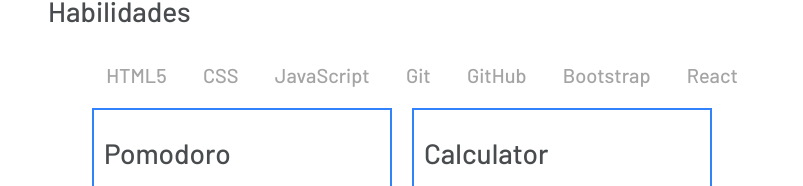
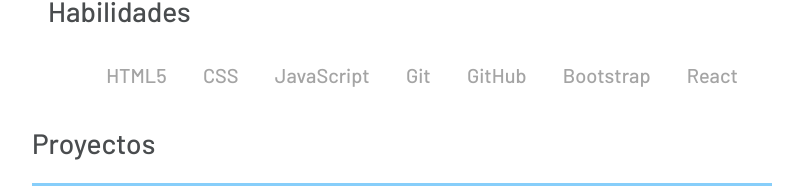
Before and after one commit to berriop-prog/portfolio-paola-berrio, a React (Create React App) app: page / in a window 1280 px wide. Shown: the part 1355-1541 px from the top of the page, without its empty margins (238-1041 px from the left). Built offline with nearby package versions, Linux system fonts and the light colour scheme.

Commit message:
cambios en el css de los componentes

```diff
--- a/src/components/header/Header.css
+++ b/src/components/header/Header.css
@@ -34,3 +34,11 @@ header {
   cursor: pointer;
   border-left: solid 2px #3283fb;
 }
+
+.option:hover {
+  transform: scale(1.1);
+}
+
+.option:hover a {
+  border-bottom: 1px solid #ffffff;
+}
--- a/src/components/projects/Projects.css
+++ b/src/components/projects/Projects.css
@@ -5,9 +5,10 @@ div.projects-wrapper {
   justify-content: space-around;
   align-items: center;
   flex-wrap: wrap;
+  background-color: lightskyblue;
 }
 .projects-wrapper {
-  max-width: 640px;
+  max-width: 740px;
   width: 100%;
   margin: 0 auto 0 auto;
   display: flex;
@@ -15,3 +16,8 @@ div.projects-wrapper {
   align-items: center;
   text-align: justify;
 }
+
+.projects-title {
+  font-size: 28px;
+  font-weight: 100;
+}
--- a/src/components/projects/Projects.js
+++ b/src/components/projects/Projects.js
@@ -5,9 +5,11 @@ import './Projects.css';
 
 const Projects = () => {
   return (
+    <div>
+    <h2 className="projects-title">Proyectos</h2>
     <div className='projects-wrapper'>
-
       {projectsData.map((projectData, index) => <Card key={index} {...projectData} />)}
+    </div>
     </div>
   );
 };
--- a/src/components/text-container/TextContainer.css
+++ b/src/components/text-container/TextContainer.css
@@ -7,7 +7,7 @@
   text-align: left;
 }
 
-.title-container{
+.title-container {
   font-size: 28px;
   font-weight: 100;
 }
```
Also changed, not shown: src/App.css (line endings or trailing spaces).
